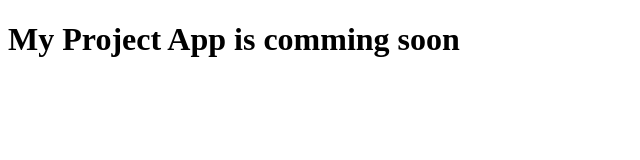
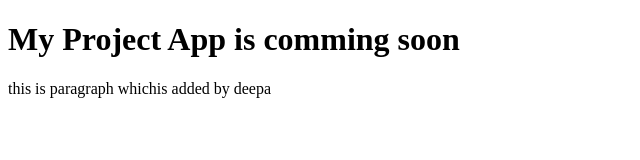
Before and after one commit to AnkushMittal22/restaurant, a plain HTML site: page index.html in a window 1280 px wide. Shown: the whole page, without its empty margins (0-640 px from the left). Drawn offline with Linux system fonts and the light colour scheme.

Commit message:
i have updated one p tages

```diff
--- a/index.html
+++ b/index.html
@@ -8,5 +8,6 @@
 </head>
 <body>
    <h1>My Project App is comming soon</h1>
+   <p>this is paragraph whichis added by deepa</p>
 </body>
 </html>
```
